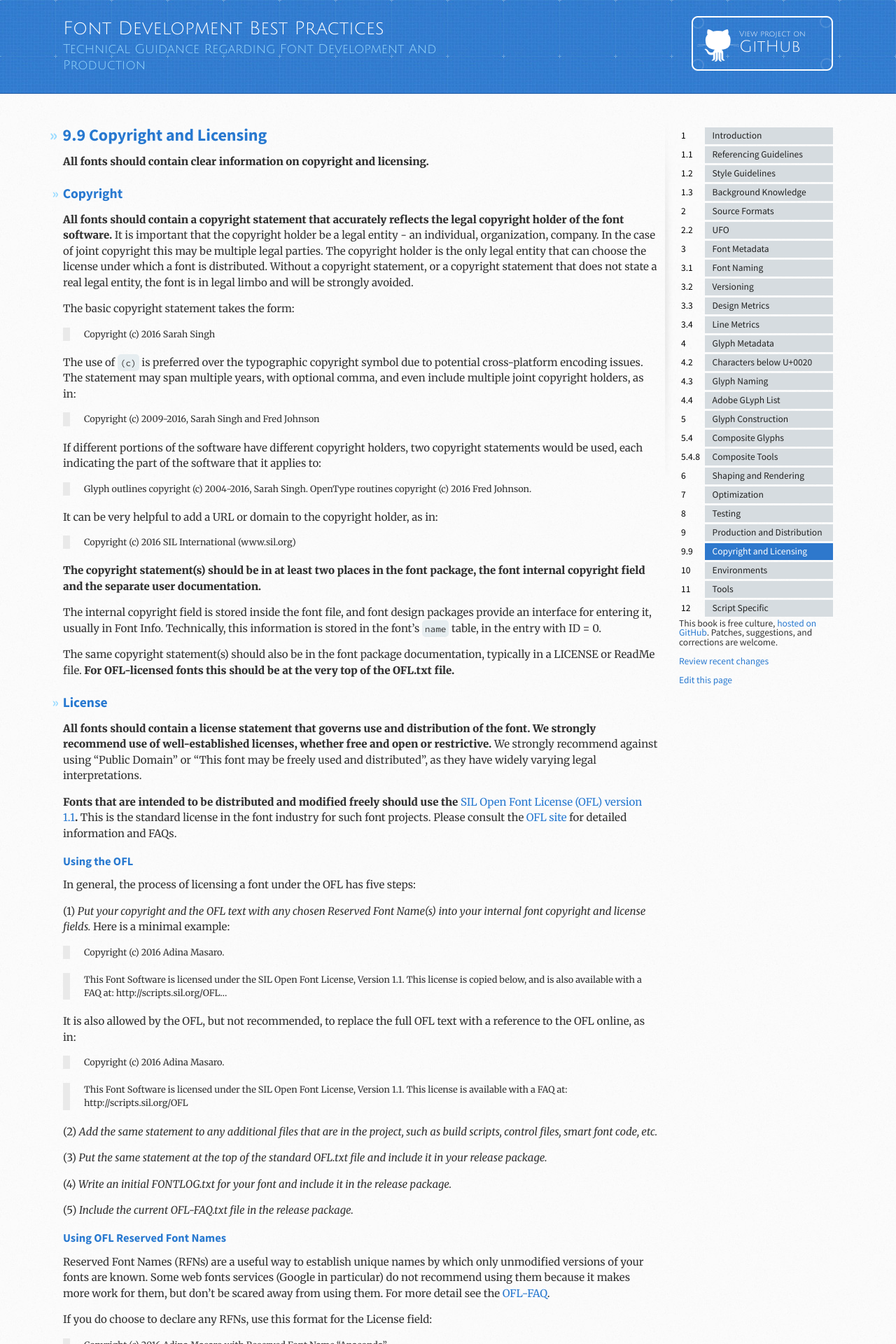
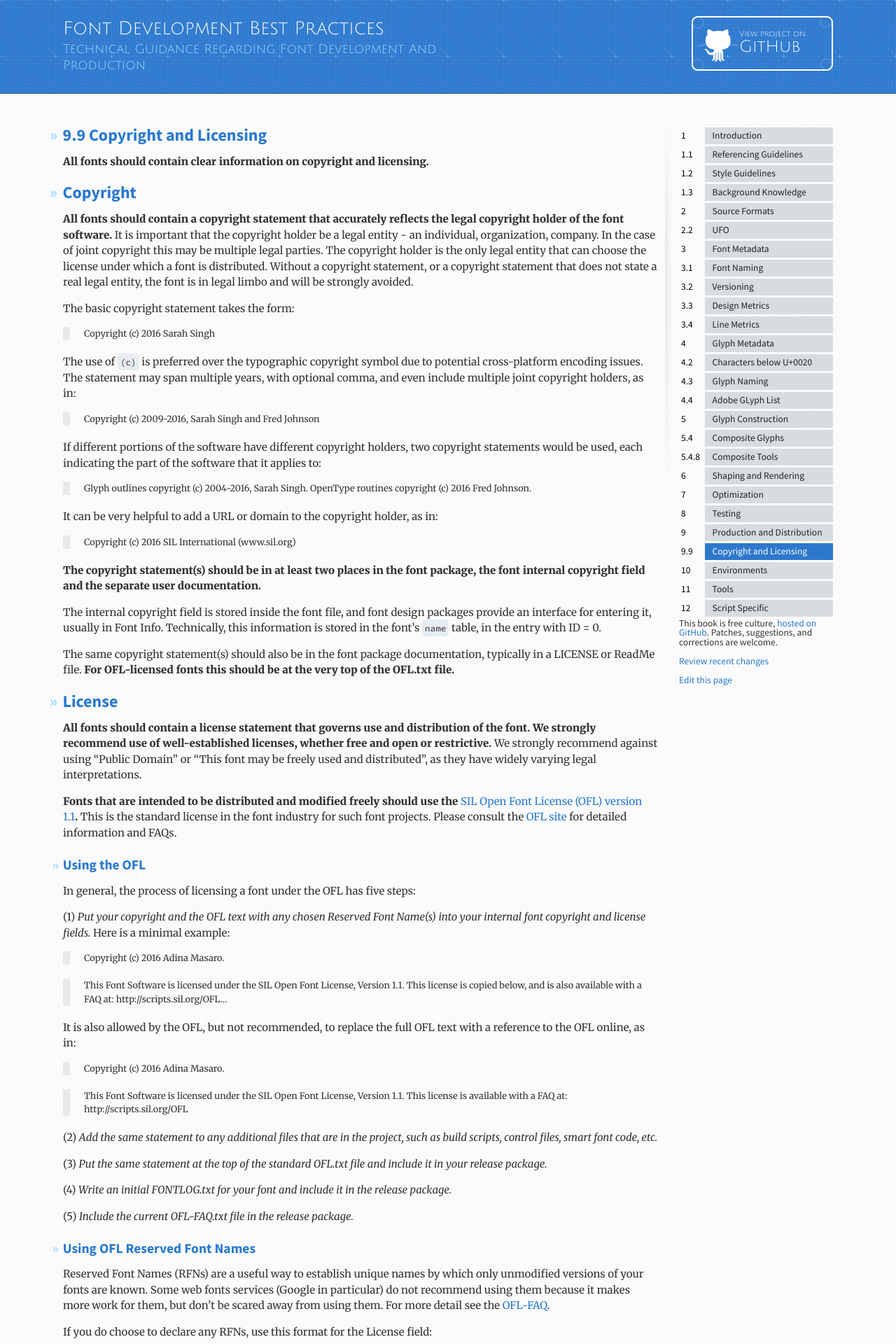
Before and after one commit to silnrsi/FDBP, a Jekyll site: the page built from en-US/Copyright_and_Licensing.md, in a window 1280 px wide. Shown: the top 1920 px of the page at 70% size. Built offline with Jekyll 4.4.1, drawn with Linux system fonts in a browser that asks for light colours.

```diff
--- a/en-US/Copyright_and_Licensing.md
+++ b/en-US/Copyright_and_Licensing.md
@@ -9,7 +9,7 @@ title: Copyright and Licensing
 
 **All fonts should contain clear information on copyright and licensing.**
 
-## Copyright
+# Copyright
 
 **All fonts should contain a copyright statement that accurately reflects the legal copyright holder of the font software.**  It is important that the copyright holder be a legal entity - an individual, organization, company. In the case of joint copyright this may be multiple legal parties. The copyright holder is the only legal entity that can choose the license under which a font is distributed. Without a copyright statement, or a copyright statement that does not state a real legal entity, the font is in legal limbo and will be strongly avoided.
 
@@ -35,13 +35,13 @@ The internal copyright field is stored inside the font file, and font design pac
 
 The same copyright statement(s) should also be in the font package documentation, typically in a LICENSE or ReadMe file. **For OFL-licensed fonts this should be at the very top of the OFL.txt file.**
 
-## License
+# License
 
 **All fonts should contain a license statement that governs use and distribution of the font. We strongly recommend use of well-established licenses, whether free and open or restrictive.** We strongly recommend against using "Public Domain" or "This font may be freely used and distributed", as they have widely varying legal interpretations.
 
 **Fonts that are intended to be distributed and modified freely should use the [SIL Open Font License (OFL) version 1.1][OFL].** This is the standard license in the font industry for such font projects. Please consult the [OFL site][OFL] for detailed information and FAQs.
 
-### Using the OFL
+## Using the OFL
 
 In general, the process of licensing a font under the OFL has five steps:
 
@@ -65,7 +65,7 @@ It is also allowed by the OFL, but not recommended, to replace the full OFL text
 
 (5) _Include the current OFL-FAQ.txt file in the release package._
 
-### Using OFL Reserved Font Names
+## Using OFL Reserved Font Names
 
 Reserved Font Names (RFNs) are a useful way to establish unique names by which only unmodified versions of your fonts are known. Some web fonts services (Google in particular) do not recommend using them because it makes more work for them, but don't be scared away from using them. For more detail see the [OFL-FAQ].
 
@@ -75,7 +75,7 @@ If you do choose to declare any RFNs, use this format for the License field:
 
 > This Font Software is licensed under the SIL Open Font License, Version 1.1. This license is copied below, and is also available with a FAQ at: http://scripts.sil.org/OFL...
 
-## Internal Copyright and License locations
+# Internal Copyright and License locations
 
 Internal license information is stored in a font's `name` table alongside the copyright statement(s). There are two separate entries for `License` (also called License Description; ID 13) and `License URL` (ID 14). It can be difficult to find where to set these in a font, so here are some specific instructions:
 
```
Also changed, not shown: en-US/Adobe_Glyph_List.md (+2 -2 lines), en-US/Composite_Tools.md (+3 -3 lines), en-US/Glyph_Naming.md (+1 -1 lines).
